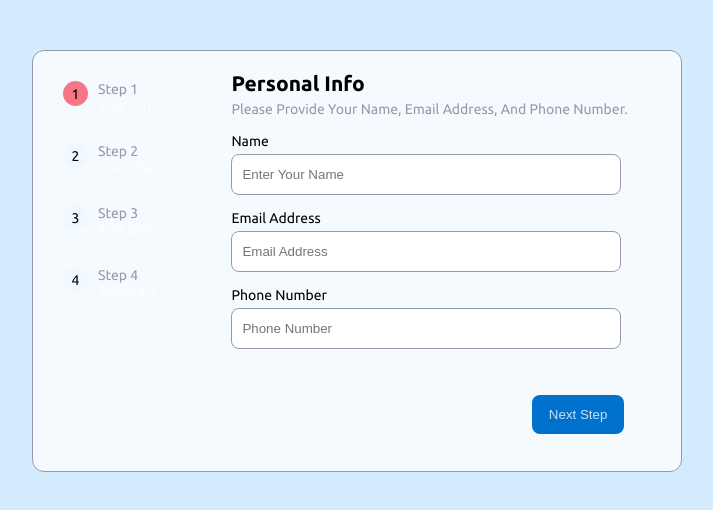
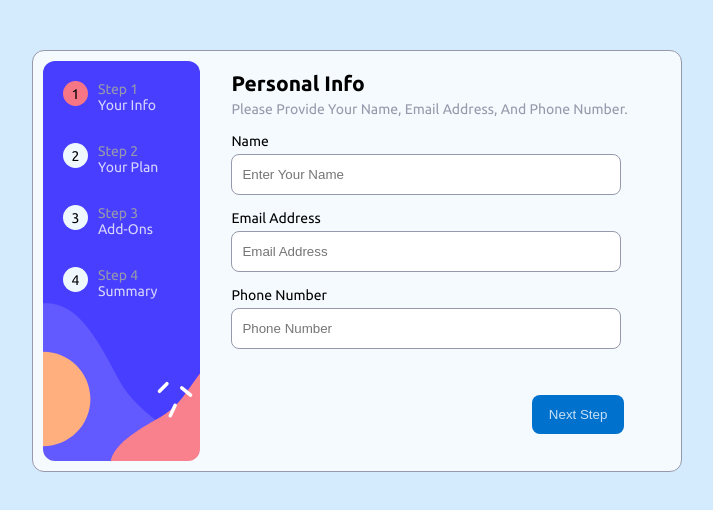
Before and after one commit to flavasava2022/Multi-Step-Form, a plain HTML site: page index.html in a window 1280 px wide. Shown: the whole page, without its empty margins (283-996 px from the left). Drawn offline with Linux system fonts and the light colour scheme; the site is published under a folder, as on GitHub Pages, so addresses that start at the root find nothing.

Commit message:
Update main.css

```diff
--- a/main.css
+++ b/main.css
@@ -26,7 +26,7 @@ button {
 }
 .main-card .sidebar {
   height: 400px;
-  background-image: url(/images/bg-sidebar-desktop.svg);
+  background-image: url(images/bg-sidebar-desktop.svg);
   background-position: 0%;
   background-size: cover;
   background-clip: border-box;
```
